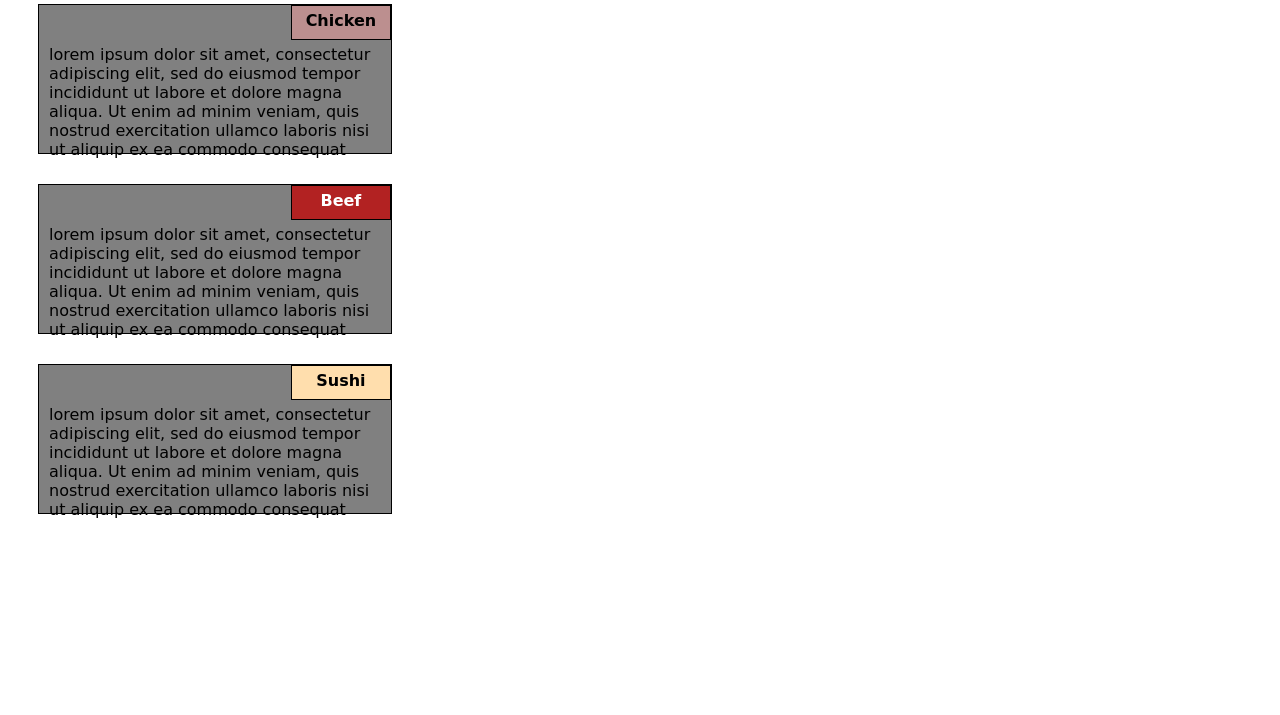
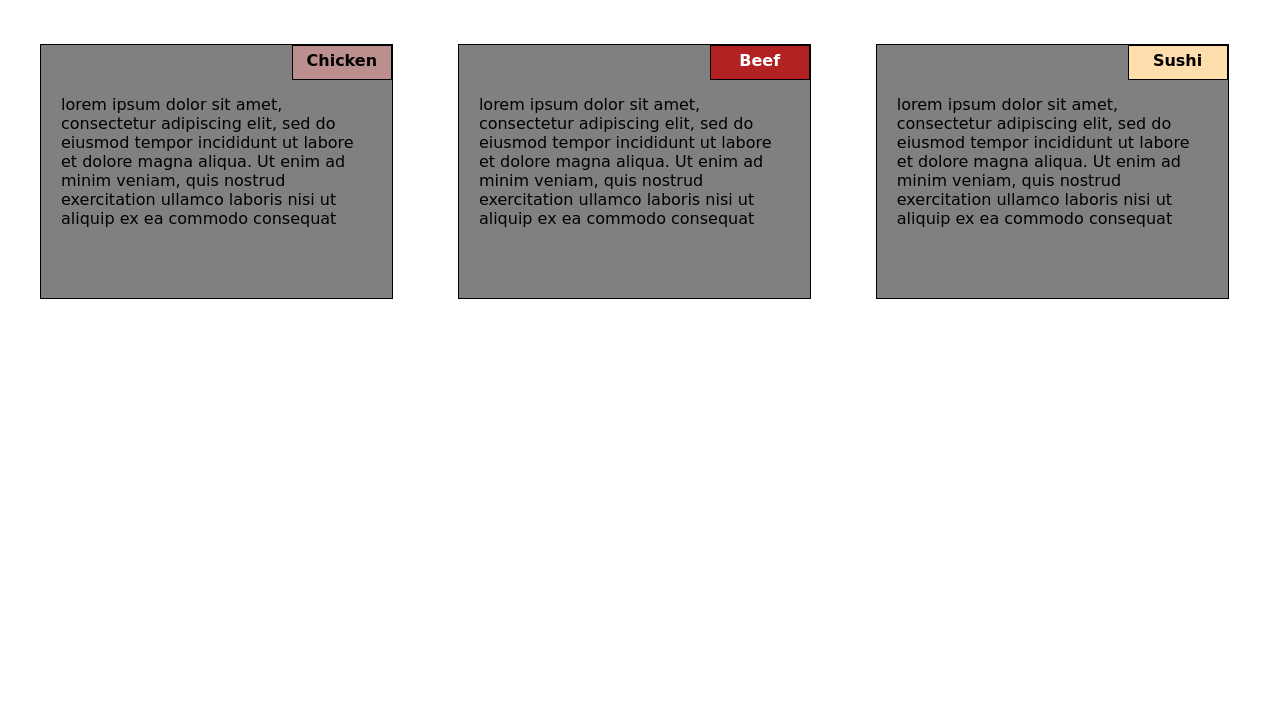
Before and after one commit to larbos/module2-solution, a plain HTML site: page index.html in a window 1280 px wide. Shown: the part 85-800 px from the top of the page. Drawn offline with Linux system fonts and the light colour scheme.

Commit message:
Update style.css

```diff
--- a/style.css
+++ b/style.css
@@ -1,6 +1,6 @@
 body {
-    margin: 1;
-    padding: 0;
+    margin: auto;
+    padding: 10px;
     font-family: cursive;
 }
 
@@ -19,7 +19,7 @@ section {
   margin: 30px;
   width: 350px;
   clear: right;
-  position: relative;
+  /*position: relative;*/
   }
 div {
     padding: 5px 10px 10px 10px;
@@ -32,14 +32,12 @@ div {
     background-color: rosybrown;
     width: 100px;
     height: 35px;
-    position: relative;
     font-weight: bold;
       }
 #meal2 {
     background-color: firebrick;
     width: 100px;
     height: 35px;
-    position: relative;
     font-weight: bold;
     color: white;
     }
@@ -47,7 +45,6 @@ div {
     background-color: navajowhite;
     width: 100px;
     height: 35px;
-    position: relative;
     font-weight: bold;
    }
 #content {
@@ -66,7 +63,7 @@ div {
         width: 28%;
     }
     section {
-      height: 150px;
+          display: inline-block;
     }
 }
 
@@ -81,7 +78,7 @@ div {
         width: 85%;
     }
     section{
-        float: left;
+      float: left;
     }
 }
 
@@ -98,4 +95,5 @@ div {
 }
 p {
   margin: 40px 10px 0px 10px;
+  padding: 10px;
   }
```
